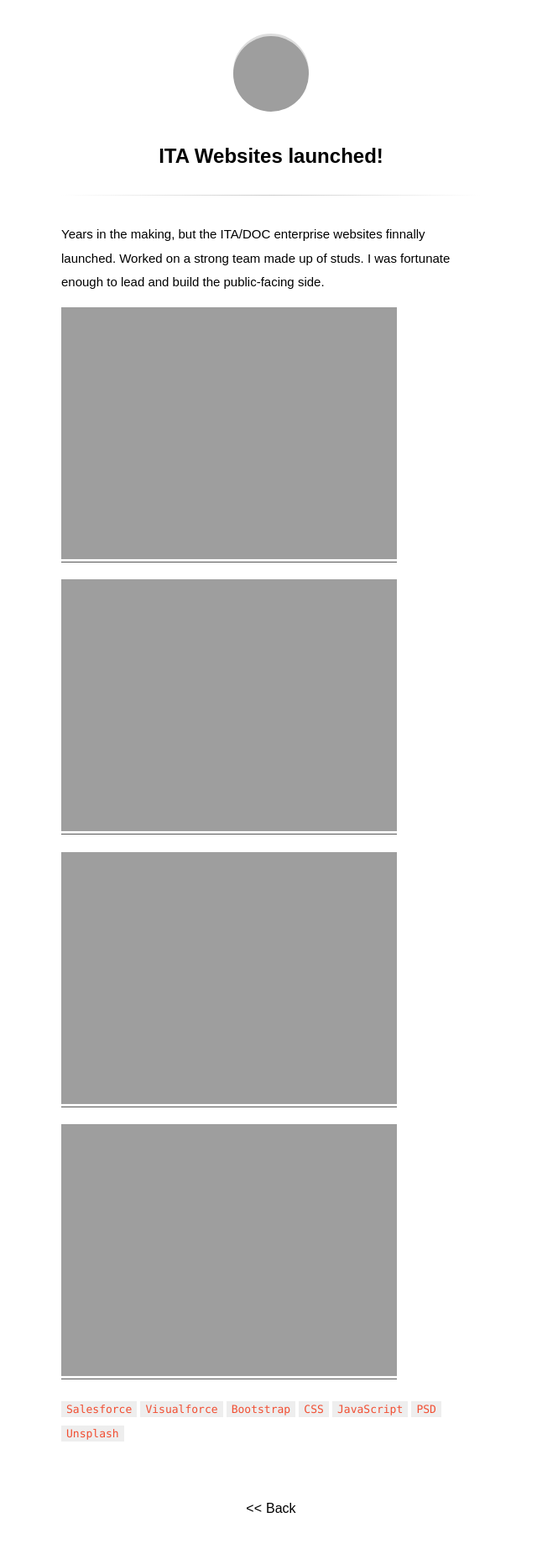
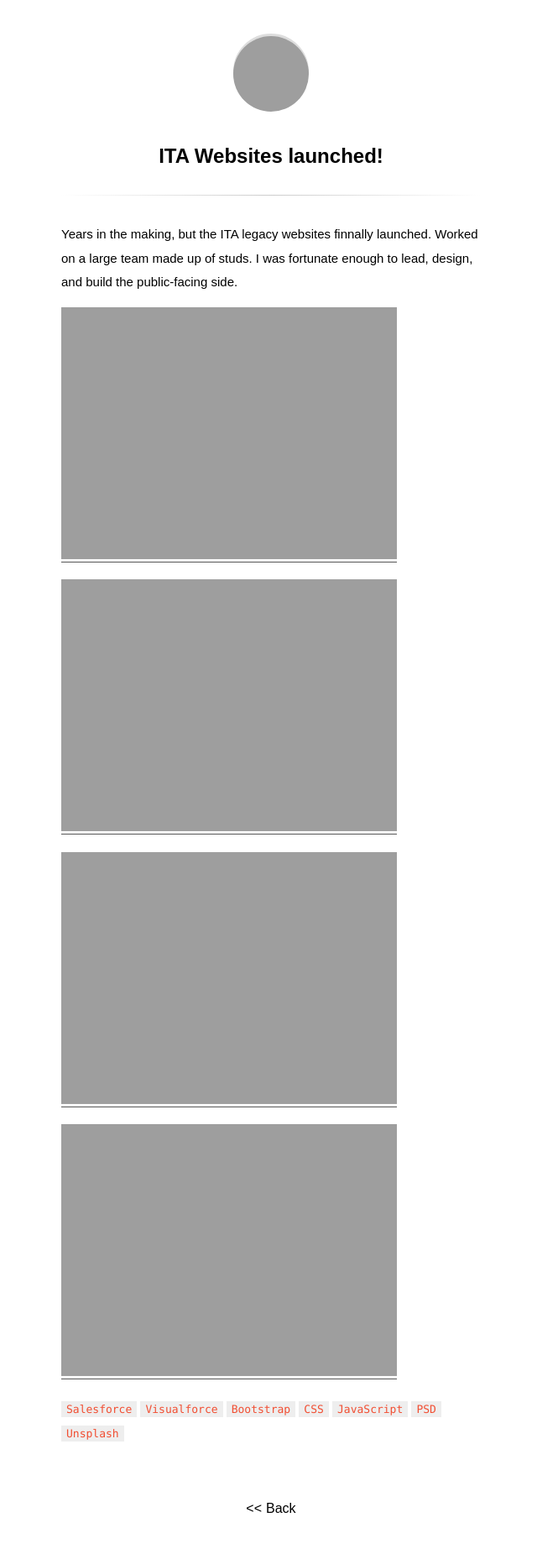
Before and after one commit to ajsingh273/site, a Jekyll site: the page built from _posts/2016-05-01-ita-websites-launched.md, in a window 1280 px wide. Shown: the whole page at 84% size, without its empty margins (317-957 px from the left). Built offline with Jekyll 4.4.1, drawn with Linux system fonts in a browser that asks for light colours; some web fonts are replaced; grey boxes are pictures that could not be loaded.

Commit message:
text updates

```diff
--- a/_posts/2016-05-01-ita-websites-launched.md
+++ b/_posts/2016-05-01-ita-websites-launched.md
@@ -3,7 +3,7 @@ title: ITA Websites launched!
 updated: 2016-05-01
 ---
 
-Years in the making, but the ITA/DOC enterprise websites finnally launched. Worked on a strong team made up of studs. I was fortunate enough to lead and build the public-facing side.
+Years in the making, but the ITA legacy websites finnally launched. Worked on a large team made up of studs. I was fortunate enough to lead, design, and build the public-facing side.
 
 [![export]({{ site.baseurl }}/assets/stuff/export.png)](https://www.export.gov/)
 
```
Also changed, not shown: _posts/2014-08-05-explorer-search-app.md (+1 -1 lines), _posts/2015-01-15-selectusa-org.md (+1 -1 lines), _posts/2015-06-01-export-concepts.md (+1 -1 lines), _posts/2016-02-01-graphic-logos.md (+1 -1 lines), about.md (+2 -2 lines), 6 other files.
